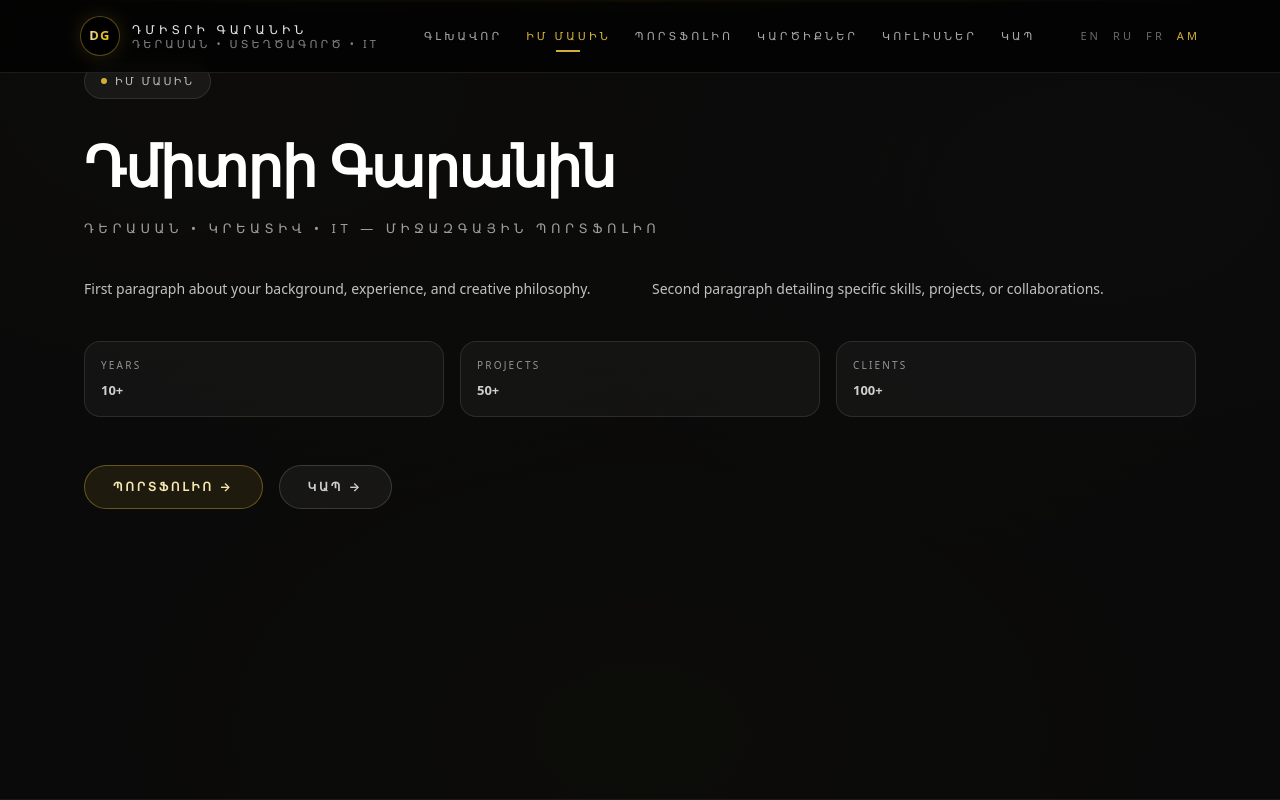
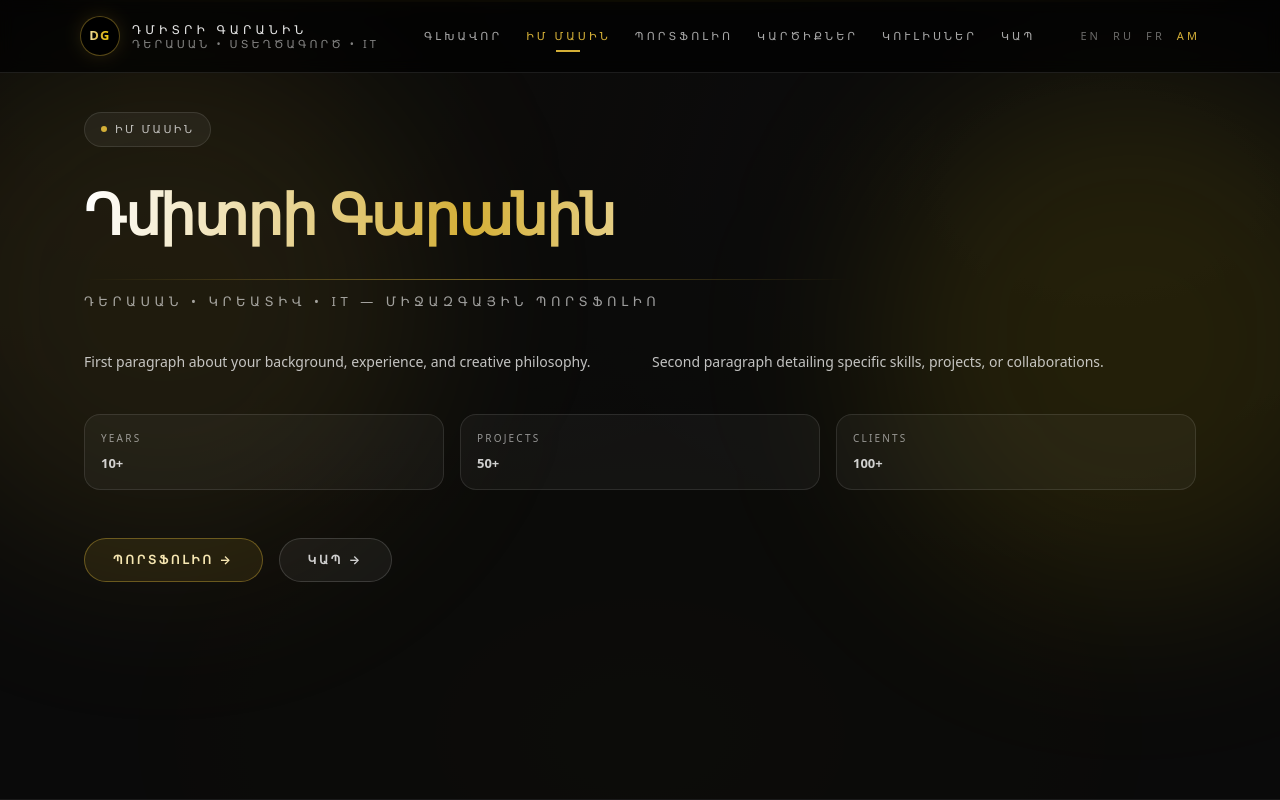
Before and after one commit to DimonG0/dmitriigaranin-site, a React (Vite) app: page /am/about in a window 1280 px wide. Shown: the top 800 px of the page. Built offline with nearby package versions, Linux system fonts and the light colour scheme.

Commit message:
auto: update Sun 02/15/2026  5:11:42.85

```diff
--- a/src/pages/about.jsx
+++ b/src/pages/about.jsx
@@ -53,8 +53,12 @@ export default function About() {
         />
       </div>
 
-      {/* CONTENT */}
-      <section className="relative z-10 mx-auto w-full max-w-6xl px-5 pb-24 pt-16">
+      <section className="relative z-10 mx-auto w-full max-w-6xl px-5 pb-24 pt-24 md:pt-28">
+            {/* GOLD GLOW */}
+        <div className="pointer-events-none absolute inset-0 -z-10">
+          <div className="absolute -left-40 top-10 h-[520px] w-[520px] rounded-full bg-[#D4AF37]/10 blur-[90px]" />
+          <div className="absolute -right-44 top-20 h-[520px] w-[520px] rounded-full bg-[#FFD700]/10 blur-[90px]" />
+        </div>
 
         {/* HEADER */}
         <motion.div
@@ -68,9 +72,11 @@ export default function About() {
             {SAFE(copy?.nav?.about, "About")}
           </div>
 
-          <h1 className="mt-6 text-[40px] font-[800] tracking-[-0.02em] md:text-[56px]">
+          <h1 className="mt-6 text-[40px] font-[800] tracking-[-0.02em] md:text-[56px] bg-gradient-to-r from-white via-[#D4AF37] to-white bg-clip-text text-transparent">
             {SAFE(copy?.brand, "Dmitrii Garanin")}
           </h1>
+
+          <div className="mt-6 h-px w-full bg-gradient-to-r from-transparent via-[#D4AF37]/50 to-transparent" />
 
           <p className="mt-3 text-[13px] tracking-[0.35em] uppercase text-white/60">
             {SAFE(copy?.tagline, "Actor • Creative • IT")}
--- a/src/pages/home.jsx
+++ b/src/pages/home.jsx
@@ -86,7 +86,6 @@ export default function Home() {
           <div className="md:col-span-7">
             <motion.div variants={fadeUp} initial="hidden" animate="show" custom={1}>
               <SectionTitle
-                over={SAFE(copy.nav?.home, "Home")}
                 title={SAFE(copy.brand, "Dmitrii Garanin")}
                 desc={SAFE(copy.home?.sub, "")}
               />
```
